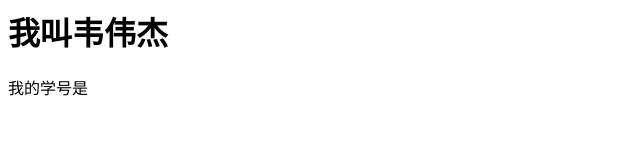
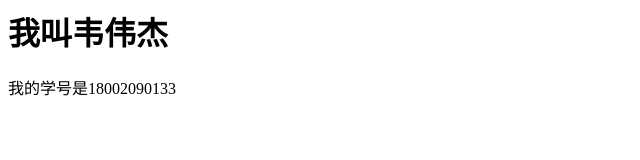
Before and after one commit to atmzdfmj/atmzdfmj.github.io, a plain HTML site: page index.html in a window 1280 px wide. Shown: the whole page, without its empty margins (0-640 px from the left). Drawn offline with Linux system fonts and the light colour scheme.

Commit message:
Update index.html

```diff
--- a/index.html
+++ b/index.html
@@ -3,7 +3,7 @@
 </head>
 <body>
 <h1>我叫韦伟杰</h1>
-  <p>我的学号是<span id="studentnumber>18002090133</span></p>
+  <p>我的学号是<span id="studentnumber">18002090133</span></p>
 
 </h1>
 </body>
```
